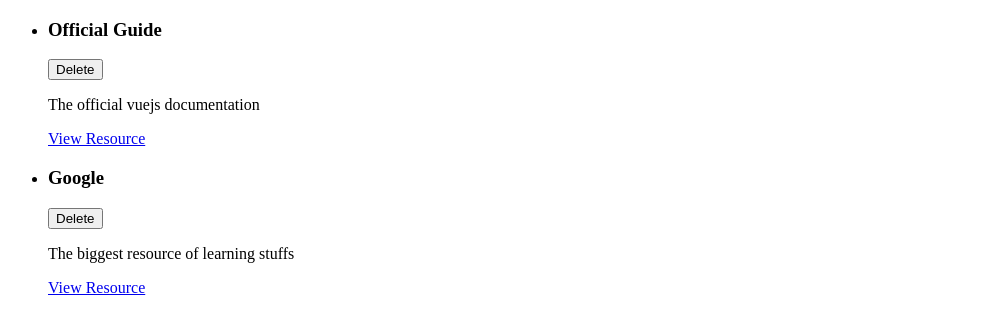
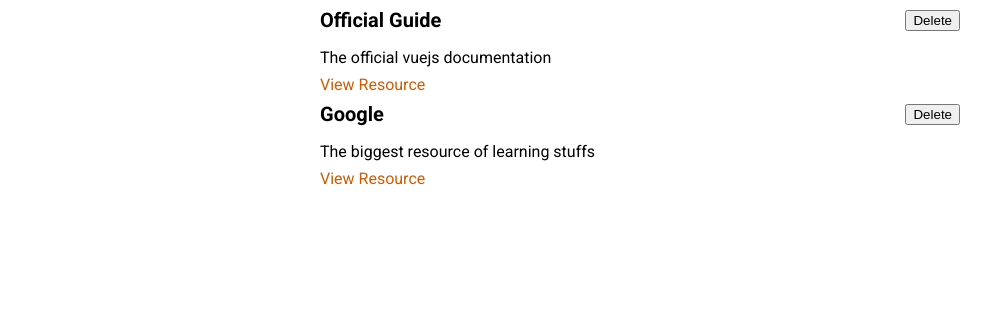
Before and after one commit to Shohan494/vue-again, a Vue app in the folder LEARNING-RESOURCE/: page / in a window 1280 px wide. Shown: the top 334 px of the page, without its empty margins (0-991 px from the left). Built offline with nearby package versions, Linux system fonts and the light colour scheme.

Commit message:
main and using two components, passing data by using props and binding them

```diff
--- a/LEARNING-RESOURCE/src/App.vue
+++ b/LEARNING-RESOURCE/src/App.vue
@@ -1,20 +1,12 @@
 <template>
-  <ul>
-    <learning-resource
-      v-for="resource in storedResources"
-      :key="resource.id"
-      :title="resource.title"
-      :description="resource.description"
-      :link="resource.link"
-    ></learning-resource>
-  </ul>
+  <stored-resources :storedResources="storedResources"></stored-resources>
 </template>
 
 <script>
-import LearningResource from './components/learning-resources/LearningResource.vue';
+import StoredResources from './components/learning-resources/StoredResources.vue';
 export default {
   components: {
-    LearningResource,
+    StoredResources,
   },
   data() {
     return {
@@ -36,3 +28,19 @@
   },
 };
 </script>
+
+<style>
+@import url('https://fonts.googleapis.com/css2?family=Roboto:wght@400;700&display=swap');
+
+* {
+  box-sizing: border-box;
+}
+
+html {
+  font-family: 'Roboto', sans-serif;
+}
+
+body {
+  margin: 0;
+}
+</style>
--- a/LEARNING-RESOURCE/src/components/learning-resources/LearningResource.vue
+++ b/LEARNING-RESOURCE/src/components/learning-resources/LearningResource.vue
@@ -16,3 +16,35 @@
   props: ['title', 'description', 'link'],
 };
 </script>
+
+<style scoped>
+li {
+  margin: auto;
+  max-width: 40rem;
+}
+
+header {
+  display: flex;
+  justify-content: space-between;
+  align-items: center;
+}
+
+h3 {
+  font-size: 1.25rem;
+  margin: 0.5rem 0;
+}
+
+p {
+  margin: 0.5rem 0;
+}
+
+a {
+  text-decoration: none;
+  color: #ce5c00;
+}
+
+a:hover,
+a:active {
+  color: #c89300;
+}
+</style>
--- /dev/null
+++ b/LEARNING-RESOURCE/src/components/learning-resources/StoredResources.vue
@@ -0,0 +1,34 @@
+<template>
+  <ul>
+    <learning-resource
+      v-for="resource in storedResources"
+      :key="resource.id"
+      :title="resource.title"
+      :description="resource.description"
+      :link="resource.link"
+    ></learning-resource>
+  </ul>
+</template>
+
+<script>
+import LearningResource from './LearningResource.vue';
+export default {
+  props: ['storedResources'],
+  components: {
+    LearningResource
+  },
+  data() {
+    return {};
+  },
+};
+</script>
+
+<style scoped>
+ul {
+  list-style: none;
+  margin: 0;
+  padding: 0;
+  margin: auto;
+  max-width: 40rem;
+}
+</style>
```
